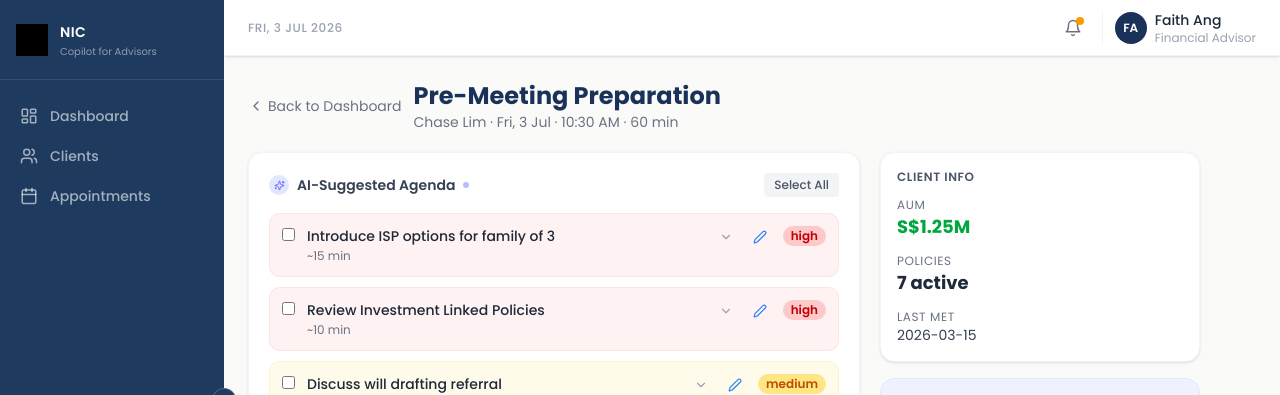
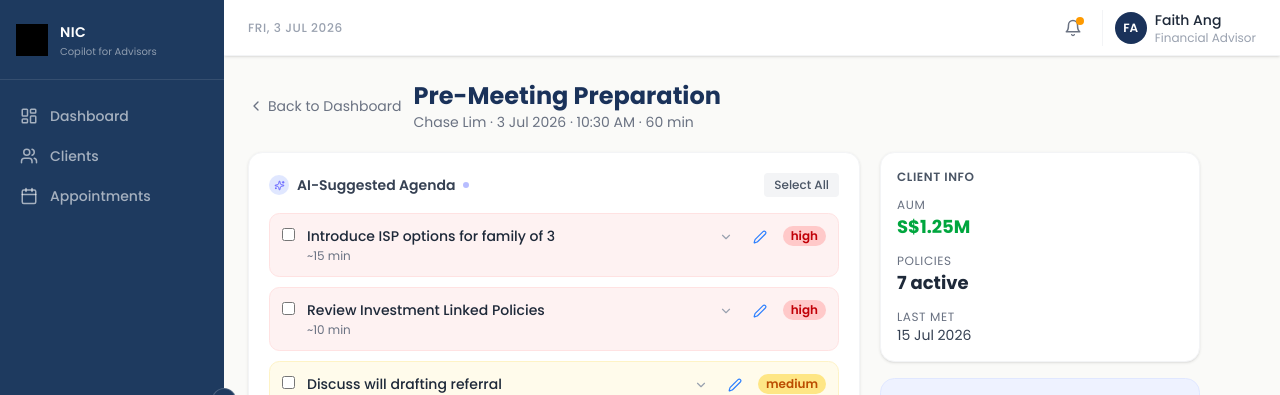
Before and after one commit to grassuser3-stack/agear, a React (Vite) app: page / in a window 1280 px wide. Both pictures are taken after a click on the button "Prepare for Meeting". Shown: the top 395 px of the page. Built offline with nearby package versions, Linux system fonts and the light colour scheme; grey boxes are pictures that could not be loaded.

Commit message:
Standardise dates to DD MMM YYYY format across PreMeeting

```diff
--- a/src/lib/data.ts
+++ b/src/lib/data.ts
@@ -96,7 +96,7 @@ export const clients: Client[] = [
     phone: "+65 9123 4567",
     policies: 7,
     aum: 1_250_000,
-    lastMeeting: "2026-03-15",
+    lastMeeting: "2026-07-15",
     nextMeeting: "2026-07-03T10:30:00",
     tags: ["High Value", "Investment", "Insurance"],
     backgroundInfo: {
--- a/src/pages/PreMeeting.tsx
+++ b/src/pages/PreMeeting.tsx
@@ -231,7 +231,7 @@ export default function PreMeeting() {
               Pre-Meeting Preparation
             </h1>
             <p className="text-sm text-gray-500">
-              {client.name} · Fri, 3 Jul · 10:30 AM · 60 min
+              {client.name} · 3 Jul 2026 · 10:30 AM · 60 min
             </p>
           </div>
         </div>
@@ -495,7 +495,7 @@ export default function PreMeeting() {
                 </div>
                 <div>
                   <p className="text-xs text-gray-500 uppercase tracking-wider">Last Met</p>
-                  <p className="text-sm text-gray-700">{client.lastMeeting}</p>
+                  <p className="text-sm text-gray-700">{new Date(client.lastMeeting).toLocaleDateString("en-GB", { day: "numeric", month: "short", year: "numeric" })}</p>
                 </div>
               </div>
             </div>
```
